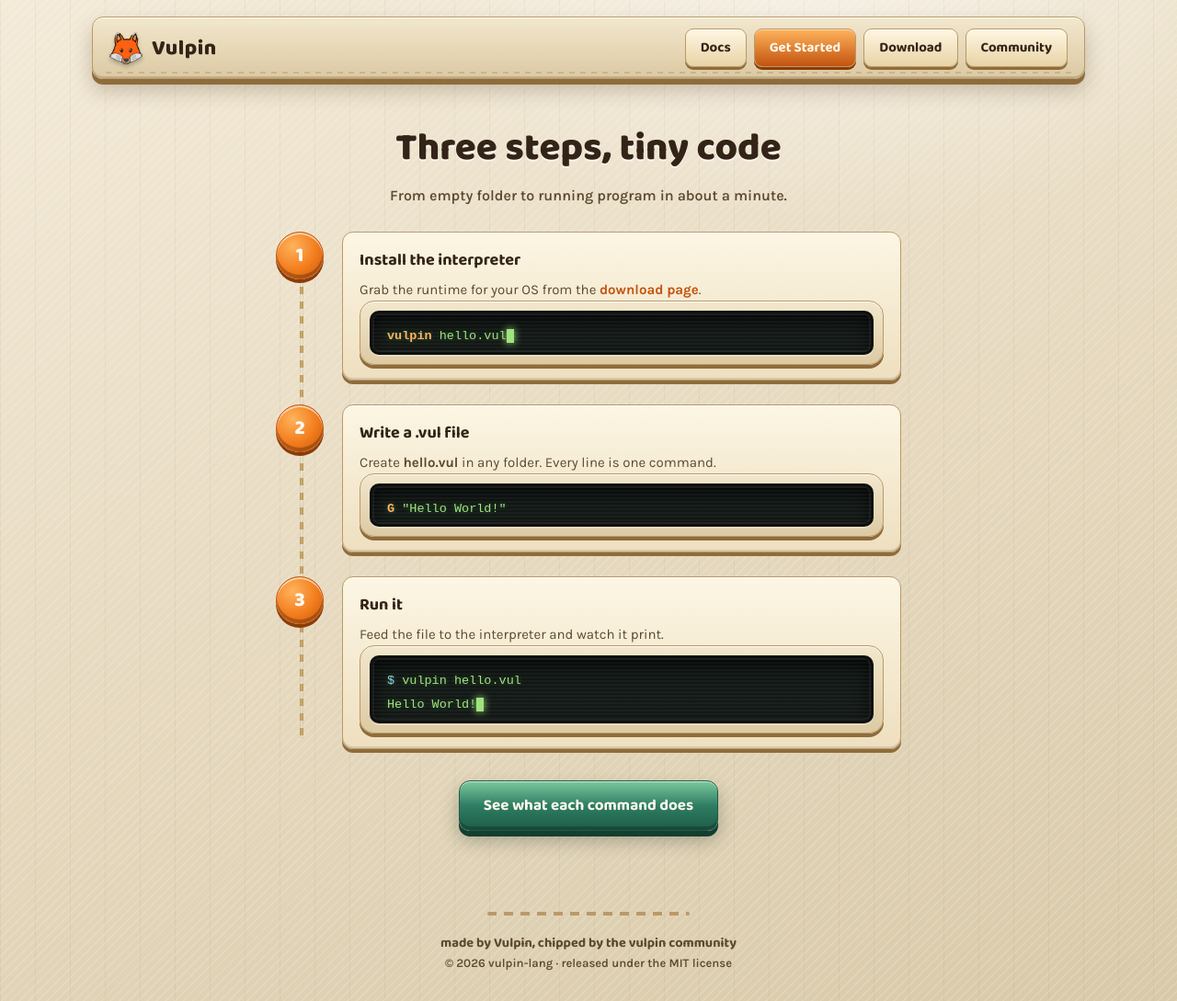
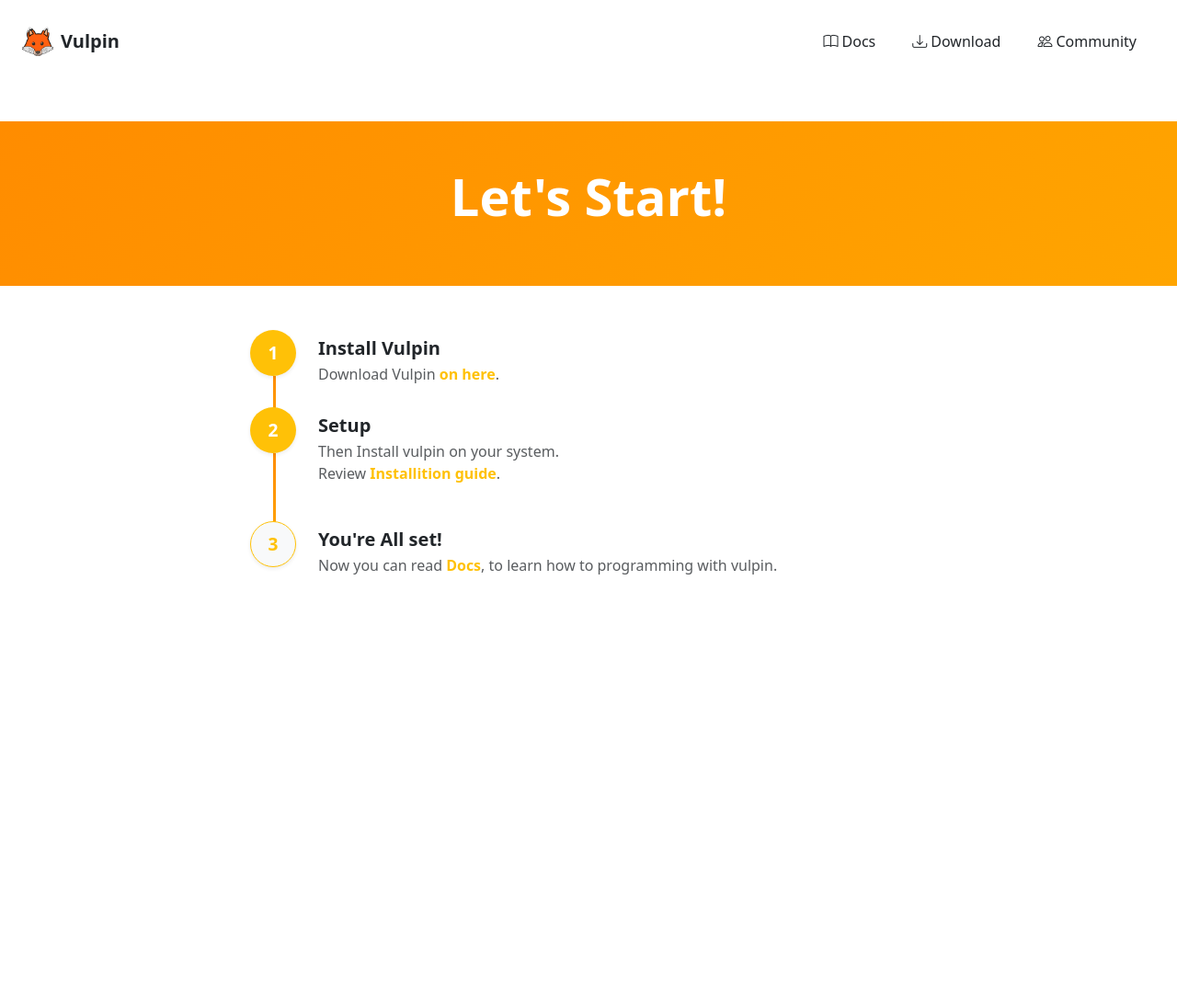
Before and after one commit to vulpin-lang/vulpin-lang.github.io, a plain HTML site: page getstarted.html in a window 1280 px wide. Shown: the whole page at 92% size. After the commit the page ends 800 px from the top, so only its background shows below. Drawn offline with nearby package versions, Linux system fonts and the light colour scheme.

Commit message:
Update getstarted.html

```diff
--- a/getstarted.html
+++ b/getstarted.html
@@ -1,88 +1,255 @@
 <!DOCTYPE html>
 <html lang="en">
 <head>
-  <meta charset="UTF-8">
-  <meta name="viewport" content="width=device-width, initial-scale=1.0">
-  <title>Get Started — Vulpin</title>
-  <meta name="description" content="Write and run your first Vulpin program in three steps. All you need is a text editor and the Vulpin interpreter.">
-  <link rel="stylesheet" href="style.css">
-  <link rel="icon" href="logo.png" type="image/png">
+  <title>Vulpin programming lang</title>
+  <meta charset="utf-8">
+  <meta name="viewport" content="width=device-width, initial-scale=1">
+
+  <!-- Bootstrap CSS -->
+  <link href="https://cdn.jsdelivr.net/npm/bootstrap@5.3.8/dist/css/bootstrap.min.css" rel="stylesheet">
+  <!-- Bootstrap Icons -->
+  <link rel="stylesheet" href="https://cdn.jsdelivr.net/npm/bootstrap-icons@1.11.0/font/bootstrap-icons.css">
+
+  <style>
+    .bg-orange { background-color: orange; }
+    .bg-torange { background-color: rgb(255, 188, 63); }
+
+    body { padding-top: 100px; }
+
+    .navbar-logo {
+      height: 32px;       /* Small default size */
+      width: auto;
+      max-height: 32px;   /* Prevents any overflow */
+      object-fit: contain;
+      transition: all 0.4s ease; /* Smooth resize on scroll */
+    }
+
+    /* Even smaller when scrolled */
+    .navbar-scrolled .navbar-logo {
+      height: 24px !important;
+      max-height: 24px !important;
+    }
+  </style>
 </head>
 <body>
 
-  <nav class="navbar">
-    <a class="brand" href="index.html"><img src="logo.png" alt="">Vulpin</a>
-    <div class="navlinks">
-      <a href="docs.html">Docs</a>
-      <a class="on" href="getstarted.html">Get Started</a>
-      <a href="download.html">Download</a>
-      <a href="community.html">Community</a>
+<!-- Navbar -->
+<nav id="mainNavbar" class="navbar navbar-expand-sm fixed-top transition-all"
+     style="background: transparent; padding: 1.5rem 0; transition: all 0.4s ease;">
+  <div class="container-fluid px-4">
+    <a class="navbar-brand fw-bold d-flex align-items-center" href="#" id="navBrand">
+      <img src="logo.png" alt="Vulpin" class="navbar-logo me-2">
+      <span class="align-middle">Vulpin</span>
+    </a>
+
+    <button class="navbar-toggler border-0" type="button" data-bs-toggle="collapse" data-bs-target="#navbarNav">
+      <span class="navbar-toggler-icon"></span>
+    </button>
+
+    <div class="collapse navbar-collapse" id="navbarNav">
+      <ul class="navbar-nav ms-auto">
+        <li class="nav-item mx-1">
+          <a class="nav-link text-dark px-3 py-2 rounded-pill" href="docs.html">
+            <i class="bi bi-book me-1"></i>Docs
+          </a>
+        </li>
+        <li class="nav-item mx-1">
+          <a class="nav-link text-dark px-3 py-2 rounded-pill" href="download.html">
+            <i class="bi bi-download me-1"></i>Download
+          </a>
+        </li>
+        <li class="nav-item mx-1">
+          <a class="nav-link text-dark px-3 py-2 rounded-pill" href="community.html">
+            <i class="bi bi-people me-1"></i>Community
+          </a>
+        </li>
+      </ul>
     </div>
-  </nav>
+  </div>
+</nav>
 
-  <main>
 
-    <section>
-      <div class="sec-head">
-        <h2>Three steps, tiny code</h2>
-        <p>From empty folder to running program in about a minute.</p>
+
+<style>
+  .step-line {
+    position: absolute;
+    left: 25px; /* Half of circle width (50px) */
+    top: 50px;  /* Start below the first circle */
+    bottom: -20px;
+    width: 3px;
+    background-color: #e9ecef;
+    z-index: -1;
+  }
+
+  /* Optional: Make the line orange for completed steps */
+  .step-completed .step-line {
+    background: linear-gradient(180deg, #ff8c00, #ffa500);
+  }
+</style>
+
+
+<div class="container-fluid p-5 text-center" style="background: linear-gradient(135deg, #ff8c00, #ffa500); margin-top: 2rem;">
+  <h1 class="display-4 fw-bold mb-3 text-white">Let's Start!</h1>
+</div>
+
+<style>
+  /* Base style for the line */
+  .step-line {
+    position: absolute;
+    left: 25px;
+    top: 50px;
+    height: 100%; /* Full height of the container */
+    max-height: calc(100% + 40px); /* Extend slightly to reach next circle */
+    width: 3px;
+    background-color: #e9ecef;
+    z-index: -1;
+
+    /* Animation Setup */
+    transform-origin: top center;
+    animation: rollLine 1.5s cubic-bezier(0.25, 1, 0.5, 1) forwards;
+    clip-path: inset(0 0 100% 0); /* Start hidden (clipped at bottom) */
+  }
+
+  /* The rolling/drawing animation */
+  @keyframes rollLine {
+    to {
+      clip-path: inset(0 0 0 0); /* Reveal fully */
+    }
+  }
+
+  /* Step content fade-in */
+  .step-item {
+    opacity: 0;
+    transform: translateY(20px);
+    animation: fadeInUp 0.8s ease-out forwards;
+  }
+
+  @keyframes fadeInUp {
+    to {
+      opacity: 1;
+      transform: translateY(0);
+    }
+  }
+
+  /* Staggered delays for the "rolling" sequence */
+  .step-item:nth-child(1) .step-line { animation-delay: 0.1s; }
+  .step-item:nth-child(2) .step-line { animation-delay: 0.6s; }
+
+  .step-item:nth-child(1) { animation-delay: 0.1s; }
+  .step-item:nth-child(2) { animation-delay: 0.6s; }
+  .step-item:nth-child(3) { animation-delay: 1.1s; }
+
+  /* Orange gradient for completed steps */
+  .step-completed .step-line {
+    background: linear-gradient(180deg, #ff8c00, #ffa500);
+  }
+</style>
+
+<div class="container py-5">
+  <div class="row">
+    <div class="col-lg-8 mx-auto">
+
+      <!-- Step 1 -->
+      <div class="d-flex mb-4 step-completed position-relative step-item">
+        <div class="flex-shrink-0">
+          <div class="rounded-circle bg-warning text-white d-flex align-items-center justify-content-center fw-bold shadow-sm"
+               style="width: 50px; height: 50px; font-size: 1.2rem;">
+            1
+          </div>
+          <div class="step-line"></div>
+        </div>
+        <div class="flex-grow-1 ms-4 pt-2">
+          <h5 class="fw-bold mb-1">Install Vulpin</h5>
+          <p class="text-muted mb-0">
+  Download Vulpin <a href="download.html" class="text-warning fw-bold text-decoration-none">on here</a>.
+</p>
+         </div>
       </div>
 
-      <div class="steps">
-
-        <div class="step">
-          <div class="n">1</div>
-          <div class="body">
-            <h3>Install the interpreter</h3>
-            <p>Grab the runtime for your OS from the <a href="download.html">download page</a>.</p>
-            <div class="term" style="box-shadow:inset 0 1px 0 rgba(255,255,255,.9), 0 4px 0 #8f6c3b;padding:10px">
-              <div class="screen" style="padding:12px 16px 4px;font-size:13.5px">
-                <pre><span class="tk-c">vulpin</span> hello.vul<span class="caret"></span></pre>
-              </div>
-            </div>
+      <!-- Step 2 -->
+      <div class="d-flex mb-4 step-completed position-relative step-item">
+        <div class="flex-shrink-0">
+          <div class="rounded-circle bg-warning text-white d-flex align-items-center justify-content-center fw-bold shadow-sm"
+               style="width: 50px; height: 50px; font-size: 1.2rem;">
+            2
           </div>
+          <div class="step-line"></div>
         </div>
-
-        <div class="step">
-          <div class="n">2</div>
-          <div class="body">
-            <h3>Write a .vul file</h3>
-            <p>Create <strong>hello.vul</strong> in any folder. Every line is one command.</p>
-            <div class="term" style="box-shadow:inset 0 1px 0 rgba(255,255,255,.9), 0 4px 0 #8f6c3b;padding:10px">
-              <div class="screen" style="padding:12px 16px 4px;font-size:13.5px">
-                <pre><span class="tk-c">G</span> <span class="tk-s">"Hello World!"</span></pre>
-              </div>
-            </div>
-          </div>
+        <div class="flex-grow-1 ms-4 pt-2">
+          <h5 class="fw-bold mb-1">Setup</h5>
+          <p class="text-muted mb-0">Then Install vulpin on your system.</p>
+          <p class="text-muted mb-0">
+            <p class="text-muted mb-0">
+  Review <a href="download.html" class="text-warning fw-bold text-decoration-none">Installition guide</a>.
+</p>
+</p>
         </div>
-
-        <div class="step">
-          <div class="n">3</div>
-          <div class="body">
-            <h3>Run it</h3>
-            <p>Feed the file to the interpreter and watch it print.</p>
-            <div class="term" style="box-shadow:inset 0 1px 0 rgba(255,255,255,.9), 0 4px 0 #8f6c3b;padding:10px">
-              <div class="screen" style="padding:12px 16px 4px;font-size:13.5px">
-                <pre><span class="tk-m">$</span> vulpin hello.vul
-Hello World!<span class="caret"></span></pre>
-              </div>
-            </div>
-          </div>
-        </div>
-
       </div>
 
-      <div style="text-align:center;margin-top:34px">
-        <a class="btn green" href="docs.html">See what each command does</a>
+      <!-- Step 3 -->
+      <div class="d-flex mb-4 position-relative step-item">
+        <div class="flex-shrink-0">
+          <div class="rounded-circle bg-light border border-warning text-warning d-flex align-items-center justify-content-center fw-bold shadow-sm"
+               style="width: 50px; height: 50px; font-size: 1.2rem;">
+            3
+          </div>
+          <!-- No line after the last step -->
+        </div>
+        <div class="flex-grow-1 ms-4 pt-2">
+          <h5 class="fw-bold mb-1">You're All set!</h5>
+          <p class="text-muted mb-0">
+  Now you can read <a href="download.html" class="text-warning fw-bold text-decoration-none">Docs</a>, to learn how to programming with vulpin.</p>
+        </div>
       </div>
-    </section>
 
-  </main>
+    </div>
+  </div>
+</div>
 
-  <footer>
-    <div>made by Vulpin, chipped by the vulpin community</div>
-    <div class="copyright">© 2026 vulpin-lang · released under the MIT license</div>
-  </footer>
+
+
+<script src="https://cdn.jsdelivr.net/npm/bootstrap@5.3.8/dist/js/bootstrap.bundle.min.js"></script>
+
+<script>
+window.addEventListener('scroll', function() {
+  const navbar = document.getElementById('mainNavbar');
+  const brandText = document.querySelector('#navBrand span');
+
+  if (window.scrollY > 50) {
+    navbar.style.background = 'linear-gradient(135deg, #ff8c00, #ffa500)';
+    navbar.style.padding = '0.5rem 0';
+    navbar.style.margin = '0.5rem auto';
+    navbar.style.width = '90%';
+    navbar.style.maxWidth = '1200px';
+    navbar.style.borderRadius = '15px';
+    navbar.style.boxShadow = '0 4px 15px rgba(255, 140, 0, 0.3)';
+    navbar.classList.add('navbar-scrolled'); // Triggers smaller logo via CSS
+
+    if(brandText) { brandText.classList.add('text-white'); brandText.classList.remove('text-dark'); }
+    document.querySelectorAll('.nav-link').forEach(link => {
+      link.classList.remove('text-dark'); link.classList.add('text-white');
+      link.style.background = 'rgba(255, 255, 255, 0.1)';
+    });
+    document.querySelector('.navbar-toggler-icon').style.filter = 'invert(1)';
+  } else {
+    navbar.style.background = 'transparent';
+    navbar.style.padding = '1.5rem 0';
+    navbar.style.margin = '0';
+    navbar.style.width = '100%';
+    navbar.style.maxWidth = '100%';
+    navbar.style.borderRadius = '0';
+    navbar.style.boxShadow = 'none';
+    navbar.classList.remove('navbar-scrolled'); // Restores normal logo size
+
+    if(brandText) { brandText.classList.remove('text-white'); brandText.classList.add('text-dark'); }
+    document.querySelectorAll('.nav-link').forEach(link => {
+      link.classList.remove('text-white'); link.classList.add('text-dark');
+      link.style.background = 'transparent';
+    });
+    document.querySelector('.navbar-toggler-icon').style.filter = 'invert(0)';
+  }
+});
+</script>
 
 </body>
 </html>
```
